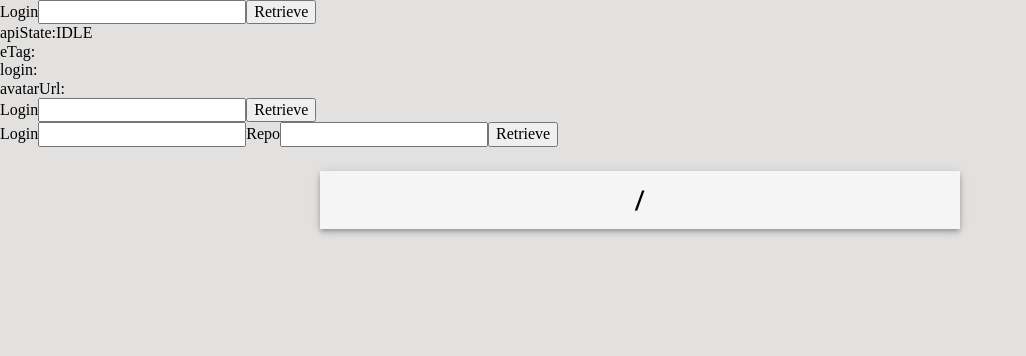
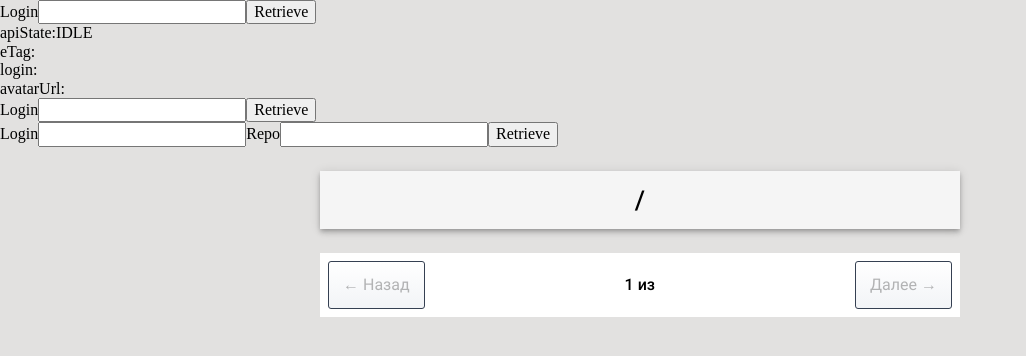
Before and after one commit to McMerph/github-issues-viewer, a React app: page / in a window 1280 px wide. Shown: the top 356 px of the page, without its empty margins (0-1026 px from the left). Built offline with nearby package versions, Linux system fonts and the light colour scheme.

Commit message:
navigation buttons

```diff
--- a/src/model/actionCreator.ts
+++ b/src/model/actionCreator.ts
@@ -1,11 +1,11 @@
 import * as parse from "parse-link-header";
 import { Dispatch } from "redux";
 import ActionType from "./actions/ActionType";
+import IAddIssuesAction from "./actions/IAddIssuesAction";
+import retrieveIssues, { IRetrieveIssuesParameters } from "./api/retrieveIssues";
 import retrieveRepos from "./api/retrieveRepos";
 import retrieveUser from "./api/retrieveUser";
 import IStore from "./IStore";
-import retrieveIssues, { IRetrieveIssuesParameters } from "./api/retrieveIssues";
-import IAddIssuesAction from "./actions/IAddIssuesAction";
 
 const actionCreator = {
   retrieveUser: (login: string) => {
@@ -47,12 +47,11 @@ const actionCreator = {
     return (dispatch: Dispatch<IStore>) => {
       retrieveIssues(parameters)
         .then((issuesResponse) => {
+          const { page, pageNumber, settings, link } = issuesResponse;
+          const parsedLink = parse(link);
+          const lastPageNumber: number = parsedLink.last ? parseInt(parsedLink.last.page, 10) : pageNumber;
           const addIssuesAction: IAddIssuesAction = {
-            payload: {
-              page: issuesResponse.page,
-              pageNumber: issuesResponse.pageNumber,
-              settings: issuesResponse.settings,
-            },
+            payload: { lastPageNumber, page, pageNumber, settings, },
             type: ActionType.AddIssues,
           };
           dispatch(addIssuesAction);
--- a/src/model/actions/ActionType.ts
+++ b/src/model/actions/ActionType.ts
@@ -2,6 +2,8 @@ enum ActionType {
   SetRepos = "SET_REPOS",
   SetUser = "SET_USER",
   AddIssues = "ADD_ISSUES",
+  NextIssuesPage = "NEXT_ISSUES_PAGE",
+  PreviousIssuesPage = "PREVIOUS_ISSUES_PAGE",
 }
 
 export default ActionType;
--- a/src/model/actions/IAddIssuesAction.ts
+++ b/src/model/actions/IAddIssuesAction.ts
@@ -12,6 +12,7 @@ interface IAddIssuesActionPayload {
   settings: IIssuesSettings;
   page: IIssuesPage;
   pageNumber: number;
+  lastPageNumber?: number;
 }
 
 // TODO Split to own file?
--- a/src/model/api/retrieveIssues.ts
+++ b/src/model/api/retrieveIssues.ts
@@ -65,7 +65,7 @@ function retrieveIssues(parameters: IRetrieveIssuesParameters): Promise<IRetriev
           title: issue.title,
         }));
         return {
-          linkHeader: link,
+          link,
           page: { eTag, issues },
           pageNumber,
           settings: { login, perPage, repo },
--- a/src/model/entities/IIssuesList.ts
+++ b/src/model/entities/IIssuesList.ts
@@ -3,6 +3,7 @@ import IIssuesSettings from "./IIssuesSettings";
 
 export default interface IIssuesList {
   currentPage: number;
+  lastPage?: number;
   pages: IIssuesPage[];
   settings: IIssuesSettings;
 }
--- a/src/model/reducers/issues.ts
+++ b/src/model/reducers/issues.ts
@@ -18,12 +18,13 @@ function equals(settings1: IIssuesSettings, settings2: IIssuesSettings): boolean
 
 export const issues = (state: IIssuesList = defaultState, action: IAction): IIssuesList => {
   if (isAddIssuesAction(action)) {
-    const { settings, pageNumber, page } = action.payload;
+    const { settings, pageNumber, page, lastPageNumber } = action.payload;
     const pages: IIssuesPage[] = equals(settings, state.settings) ? [...state.pages] : [];
     pages[pageNumber - 1] = page;
 
     return {
-      currentPage: state.currentPage,
+      currentPage: pageNumber,
+      lastPage: lastPageNumber,
       pages,
       settings,
     };
--- a/src/view/components/presentational/issues-info/index.tsx
+++ b/src/view/components/presentational/issues-info/index.tsx
@@ -3,6 +3,7 @@ import { FormEvent } from "react";
 import { IRetrieveIssuesParameters } from "../../../../model/api/retrieveIssues";
 import IIssuesList from "../../../../model/entities/IIssuesList";
 import { BackButton, DateTime, Head, Issue, IssueHeader, Navigation, NextButton, Title } from "./styled";
+import IIssuesPage from "../../../../model/entities/IIssuesPage";
 
 interface IProps {
   issues: IIssuesList;
@@ -23,11 +24,14 @@ export default class IssuesInfo extends React.PureComponent<IProps, IState> {
     this.onSubmit = this.onSubmit.bind(this);
     this.onChangeLogin = this.onChangeLogin.bind(this);
     this.onChangeRepo = this.onChangeRepo.bind(this);
+    this.onPrevious = this.onPrevious.bind(this);
+    this.onNext = this.onNext.bind(this);
   }
 
   public render(): React.ReactNode {
-    const { issues } = this.props;
-    const { settings } = issues;
+    const { pages, currentPage, lastPage } = this.props.issues;
+    const { login, repo } = this.props.issues.settings;
+    const page: IIssuesPage = pages[currentPage - 1];
 
     return (
       <form onSubmit={this.onSubmit}>
@@ -40,16 +44,14 @@ export default class IssuesInfo extends React.PureComponent<IProps, IState> {
           <input type="text" value={this.state.repo} onChange={this.onChangeRepo}/>
         </label>
         <button type="submit">Retrieve</button>
-        <Head>{settings.login} / {settings.repo}</Head>
+        <Head>{login} / {repo}</Head>
+        <Navigation>
+          <BackButton type="button" disabled={!this.hasPrevious()} onClick={this.onPrevious}>← Назад</BackButton>
+          <div>{currentPage} из {lastPage}</div>
+          <NextButton type="button" disabled={!this.hasNext()} onClick={this.onNext}>Далее →</NextButton>
+        </Navigation>
         {/*TODO Change to ul > li*/}
-        {issues.pages.map((page, index) => (
-          <div key={index}>
-            <Navigation>
-              <BackButton type="button">← Назад</BackButton>
-              <div>Страница {index + 1} из 777</div>
-              <NextButton type="button">Далее →</NextButton>
-            </Navigation>
-            {page.issues && page.issues.map((issue, issueIndex) =>
+        {page && page.issues.length > 0 && page.issues.map((issue, issueIndex) =>
           <Issue key={issueIndex}>
             <IssueHeader>
               <div>{issue.number}</div>
@@ -57,8 +59,6 @@ export default class IssuesInfo extends React.PureComponent<IProps, IState> {
             </IssueHeader>
             <Title>{issue.title}</Title>
           </Issue>)}
-          </div>
-        ))}
       </form>
     );
   }
@@ -66,13 +66,42 @@ export default class IssuesInfo extends React.PureComponent<IProps, IState> {
   private onSubmit(event: FormEvent<HTMLFormElement>): void {
     event.preventDefault();
     if (this.state.login.length > 0 && this.state.repo.length > 0) {
+      this.retrieve(1);
+    }
+  }
+
+  private retrieve(pageNumber: number): void {
     this.props.onRetrieveIssues({
       login: this.state.login,
-        pageNumber: 1,
+      pageNumber,
       perPage: 10,
       repo: this.state.repo,
     });
-      this.setState({ login: "", repo: "" });
+  }
+
+  private hasPrevious(): boolean {
+    const { login, repo } = this.props.issues.settings;
+    const { currentPage } = this.props.issues;
+
+    return !!login && !!repo && currentPage > 1;
+  }
+
+  private hasNext(): boolean {
+    const { login, repo } = this.props.issues.settings;
+    const { currentPage, lastPage } = this.props.issues;
+
+    return !!login && !!repo && !!lastPage && currentPage < lastPage;
+  }
+
+  private onPrevious(): void {
+    if (this.hasPrevious()) {
+      this.retrieve(this.props.issues.currentPage - 1);
+    }
+  }
+
+  private onNext(): void {
+    if (this.hasNext()) {
+      this.retrieve(this.props.issues.currentPage + 1);
     }
   }
 
```
Also changed, not shown: 1 other file (tests, documents, lock files or other folders). Lines whose indentation alone changed are shown as unchanged.
